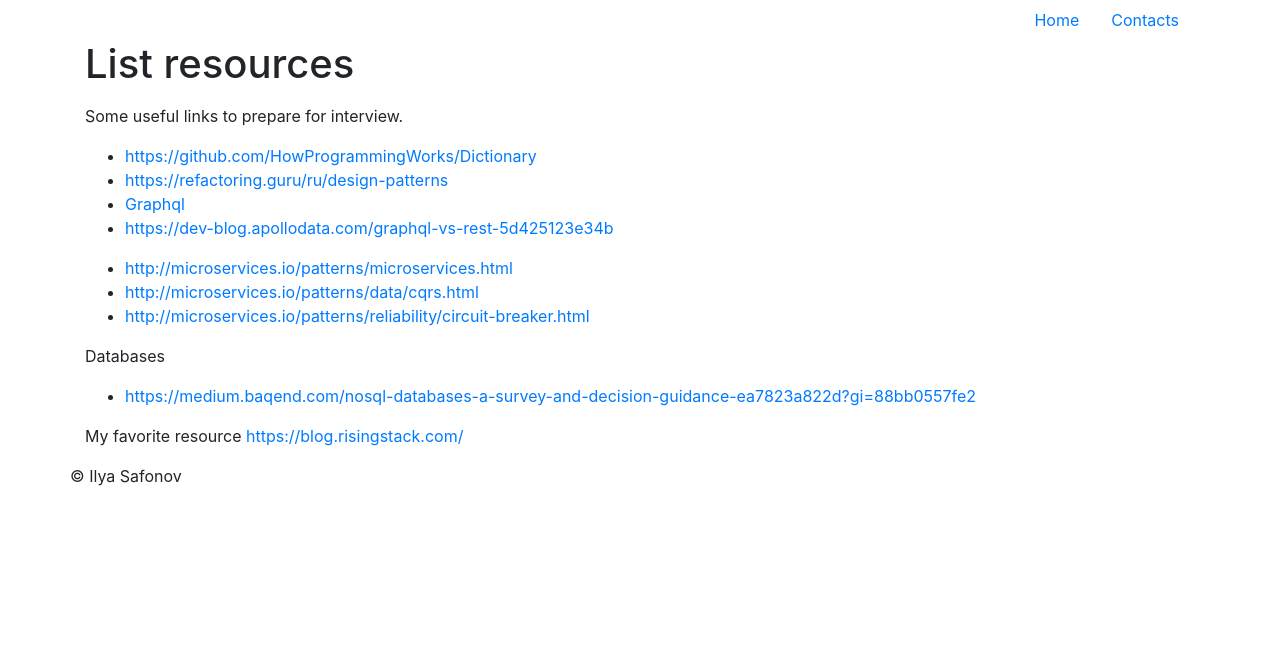
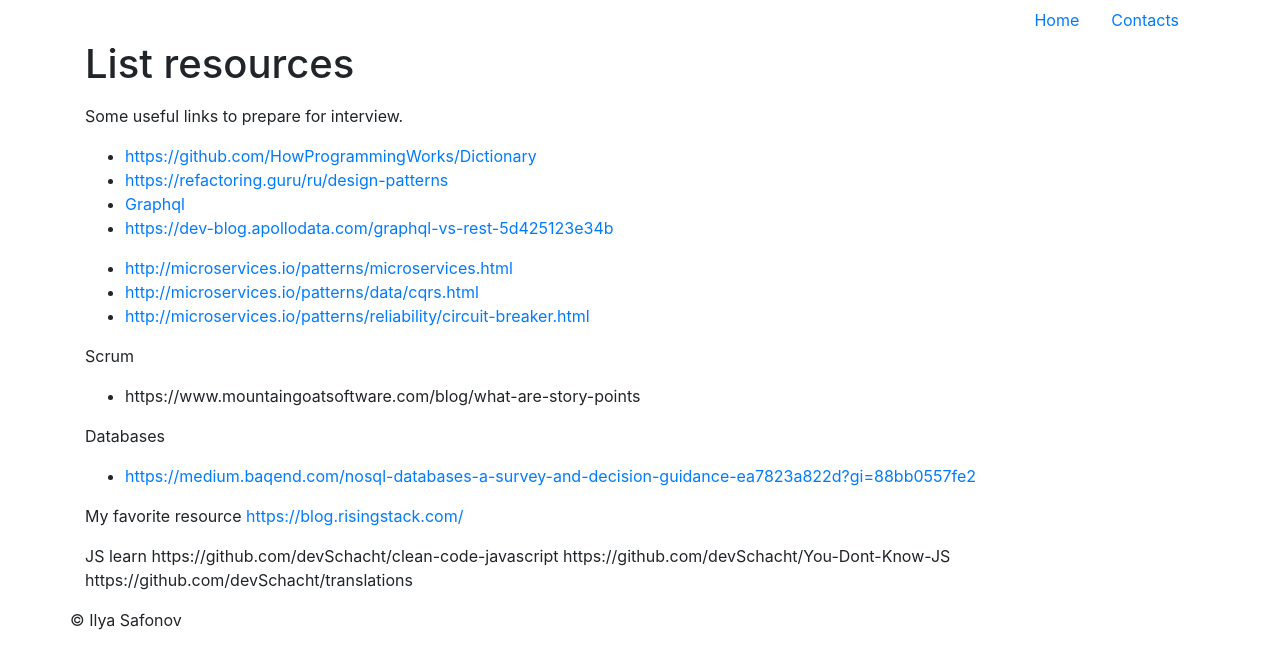
Before and after one commit to safonovilya/safonovilya.github.io, a Jekyll site: the page built from _posts/2019-01-31-interview.md, in a window 1280 px wide. Shown: the top 669 px of the page. Built offline with Jekyll 4.4.1, drawn with Linux system fonts in a browser that asks for light colours.

Commit message:
UPD content

```diff
--- a/_posts/2019-01-31-interview.md
+++ b/_posts/2019-01-31-interview.md
@@ -4,9 +4,11 @@ title:  "List resources"
 date:   2019-01-31 17:16:54 +0500
 thumbnail: "/images/book.svg"
 categories: resources
+excerpt_separator: <!--more-->
 ---
 
 Some useful links to prepare for interview.
+<!--more-->
 
 - <a href="https://github.com/HowProgrammingWorks/Dictionary">https://github.com/HowProgrammingWorks/Dictionary</a>
 - <a href="https://refactoring.guru/ru/design-patterns">https://refactoring.guru/ru/design-patterns</a>
@@ -17,8 +19,17 @@ Some useful links to prepare for interview.
 - <a href="http://microservices.io/patterns/data/cqrs.html">http://microservices.io/patterns/data/cqrs.html</a>
 - <a href="http://microservices.io/patterns/reliability/circuit-breaker.html">http://microservices.io/patterns/reliability/circuit-breaker.html</a>
 
+Scrum
+- https://www.mountaingoatsoftware.com/blog/what-are-story-points
+
 Databases
 - <a href="https://medium.baqend.com/nosql-databases-a-survey-and-decision-guidance-ea7823a822d?gi=88bb0557fe2">https://medium.baqend.com/nosql-databases-a-survey-and-decision-guidance-ea7823a822d?gi=88bb0557fe2</a>
 
 My favorite resource
 <a href="https://blog.risingstack.com/">https://blog.risingstack.com/</a>
+
+
+JS learn
+	https://github.com/devSchacht/clean-code-javascript
+	https://github.com/devSchacht/You-Dont-Know-JS
+	https://github.com/devSchacht/translations
```
Also changed, not shown: _posts/2019-02-10-love.md (+4 -1 lines).
